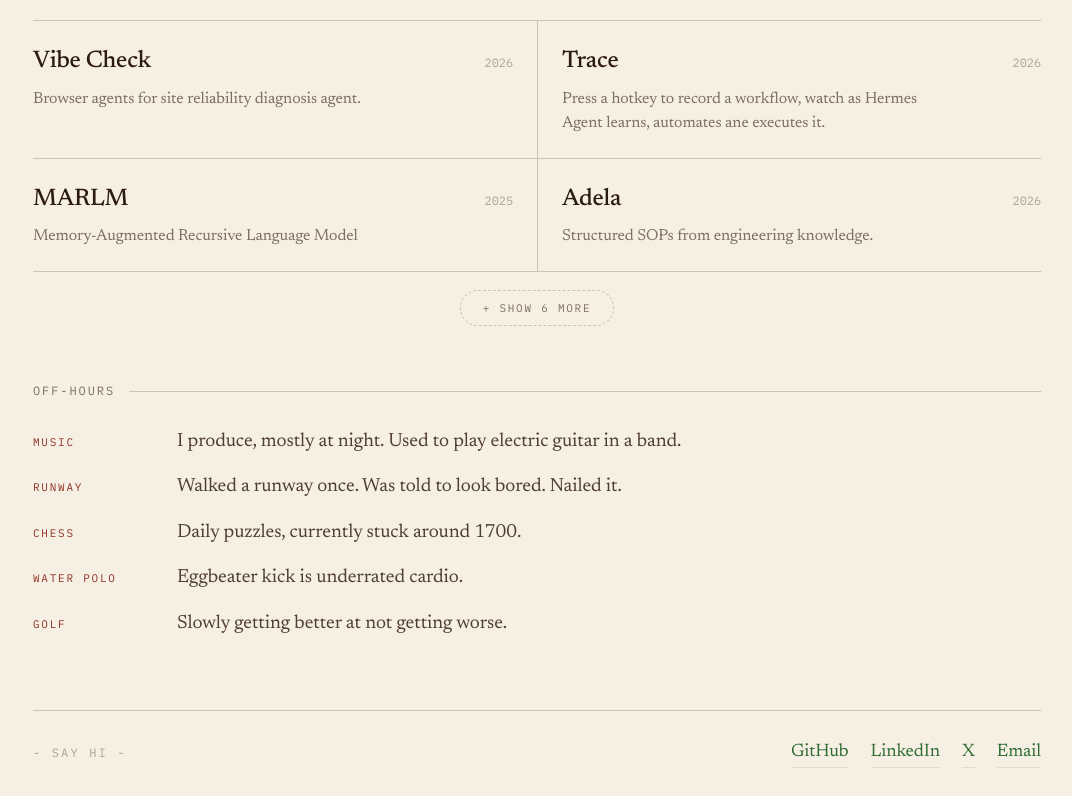
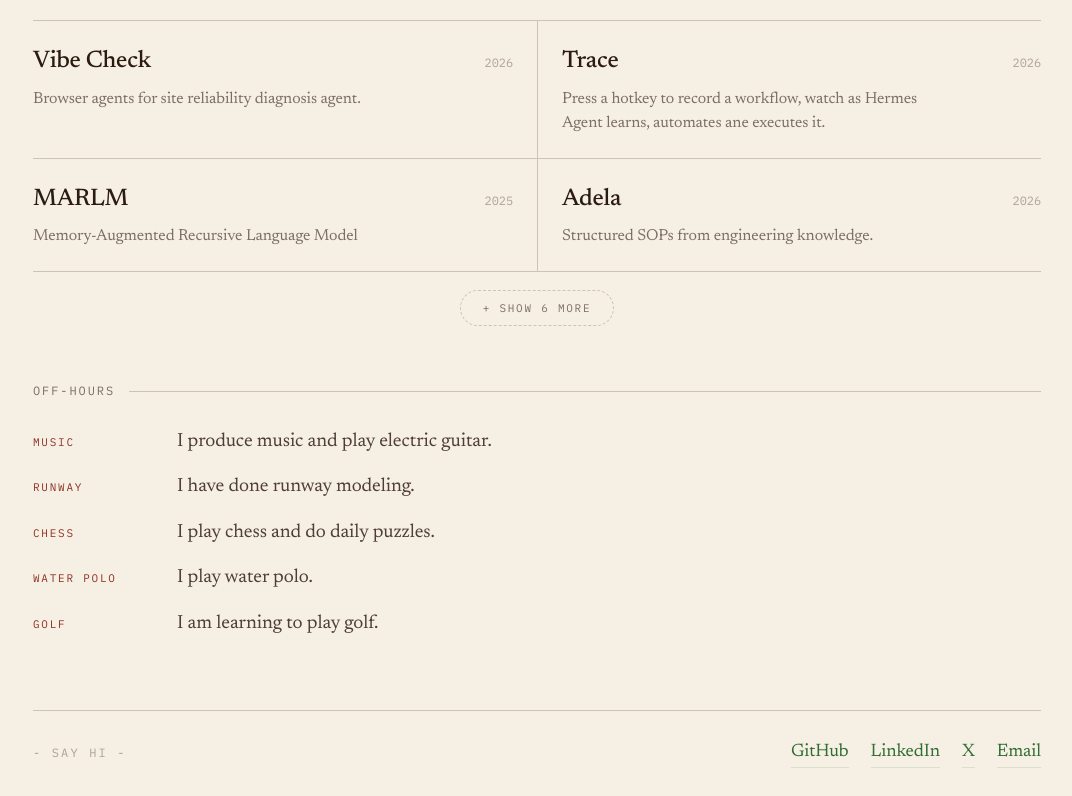
Before and after one commit to boovines/boovines.github.io, a React (Vite) app: page / in a window 1280 px wide. Shown: the part 1462-2258 px from the top of the page, without its empty margins (103-1175 px from the left). Built offline with nearby package versions, Linux system fonts and the light colour scheme.

Commit message:
Simplify off-hours descriptions

```diff
--- a/src/data.js
+++ b/src/data.js
@@ -35,11 +35,11 @@ export const siteData = {
     { name: 'Debris Disks', year: '2021', blurb: 'Discovery of debris disks in habitable Kepler planet candidates. AAS 239.', href: 'https://aas.org/meetings/aas239/2nd-media-advisory#thur_1' },
   ],
   also: [
-    { tag: 'music', text: 'I produce, mostly at night. Used to play electric guitar in a band.' },
-    { tag: 'runway', text: 'Walked a runway once. Was told to look bored. Nailed it.' },
-    { tag: 'chess', text: 'Daily puzzles, currently stuck around 1700.' },
-    { tag: 'water polo', text: 'Eggbeater kick is underrated cardio.' },
-    { tag: 'golf', text: 'Slowly getting better at not getting worse.' },
+    { tag: 'music', text: 'I produce music and play electric guitar.' },
+    { tag: 'runway', text: 'I have done runway modeling.' },
+    { tag: 'chess', text: 'I play chess and do daily puzzles.' },
+    { tag: 'water polo', text: 'I play water polo.' },
+    { tag: 'golf', text: 'I am learning to play golf.' },
   ],
   links: [
     { label: 'GitHub', href: 'https://github.com/boovines' },
```
